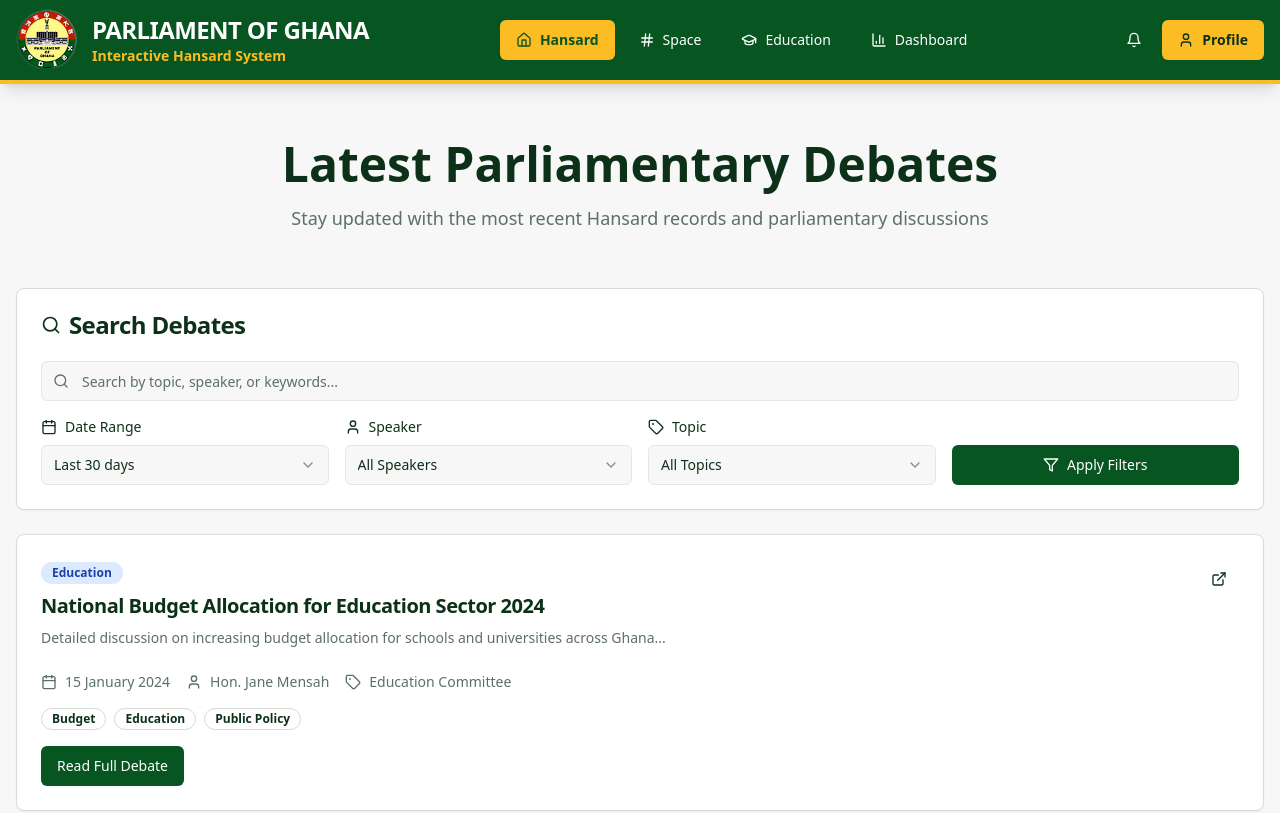
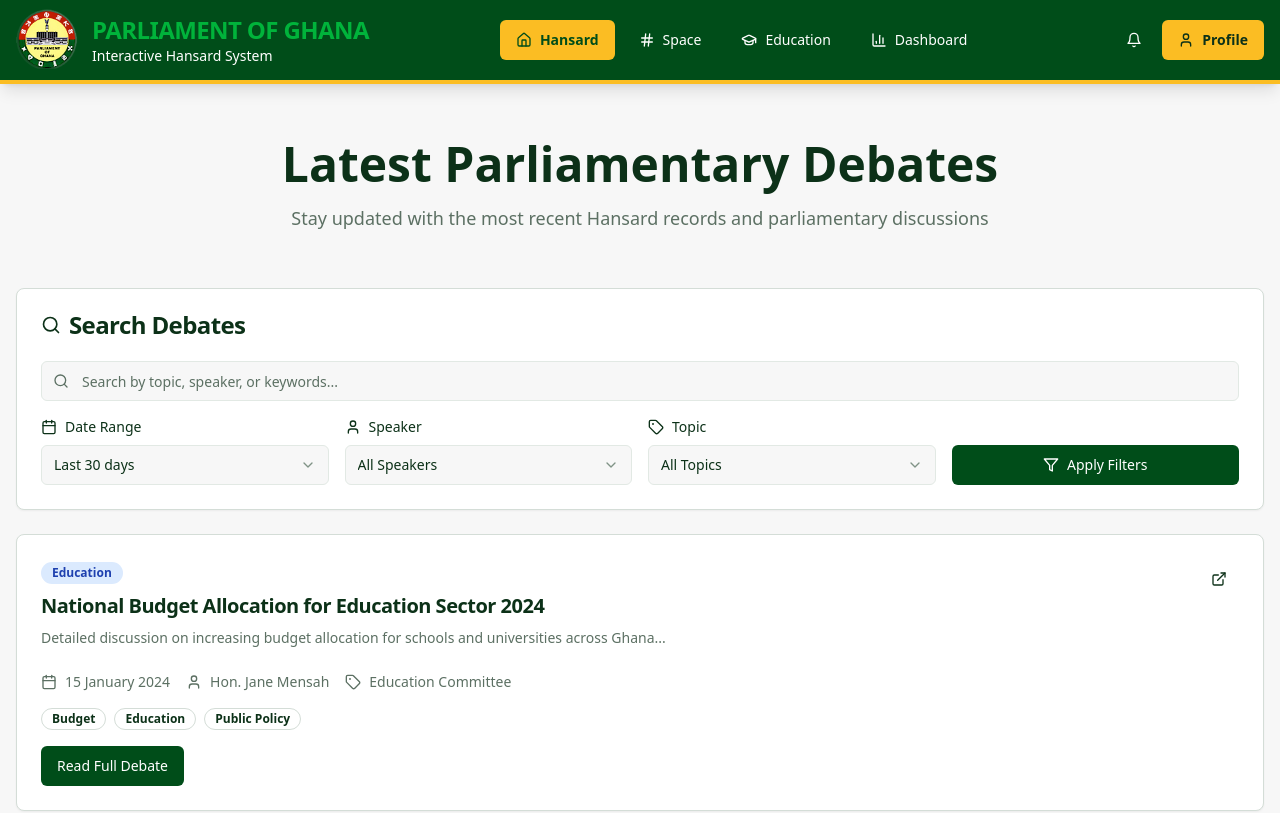
Before and after one commit to Chriss875/ghana-parl-connect, a React (Vite) app: page / in a window 1280 px wide. Shown: the top 813 px of the page. Built offline with nearby package versions, Linux system fonts and the light colour scheme; the HTML template or start-up script is replaced by a standard one.

Commit message:
Refine color theme

```diff
--- a/src/components/Layout.tsx
+++ b/src/components/Layout.tsx
@@ -24,8 +24,8 @@ const Layout = ({ children }: { children: React.ReactNode }) => {
             <div className="flex items-center gap-3">
               <img src={logo} alt="Parliament of Ghana Logo" className="h-16 w-16 object-contain" />
               <div>
-                <h1 className="text-2xl font-bold text-primary-foreground tracking-tight">PARLIAMENT OF GHANA</h1>
-                <p className="text-sm text-secondary font-semibold">Interactive Hansard System</p>
+                <h1 className="text-2xl font-bold text-primary-bright tracking-tight">PARLIAMENT OF GHANA</h1>
+                <p className="text-sm text-primary-foreground font-medium">Interactive Hansard System</p>
               </div>
             </div>
 
--- a/src/index.css
+++ b/src/index.css
@@ -18,10 +18,11 @@ All colors MUST be HSL.
     --popover-foreground: 140 60% 12%;
 
     /* Parliament Deep Green - Primary (from official website) */
-    --primary: 140 85% 18%;
+    --primary: 140 100% 15%;
     --primary-foreground: 0 0% 100%;
     --primary-light: 140 70% 30%;
-    --primary-dark: 140 90% 12%;
+    --primary-dark: 140 100% 10%;
+    --primary-bright: 140 100% 35%;
 
     /* Ghanaian Gold - Secondary */
     --secondary: 43 96% 56%;
--- a/tailwind.config.ts
+++ b/tailwind.config.ts
@@ -24,6 +24,7 @@ export default {
           foreground: "hsl(var(--primary-foreground))",
           light: "hsl(var(--primary-light))",
           dark: "hsl(var(--primary-dark))",
+          bright: "hsl(var(--primary-bright))",
         },
         secondary: {
           DEFAULT: "hsl(var(--secondary))",
```
